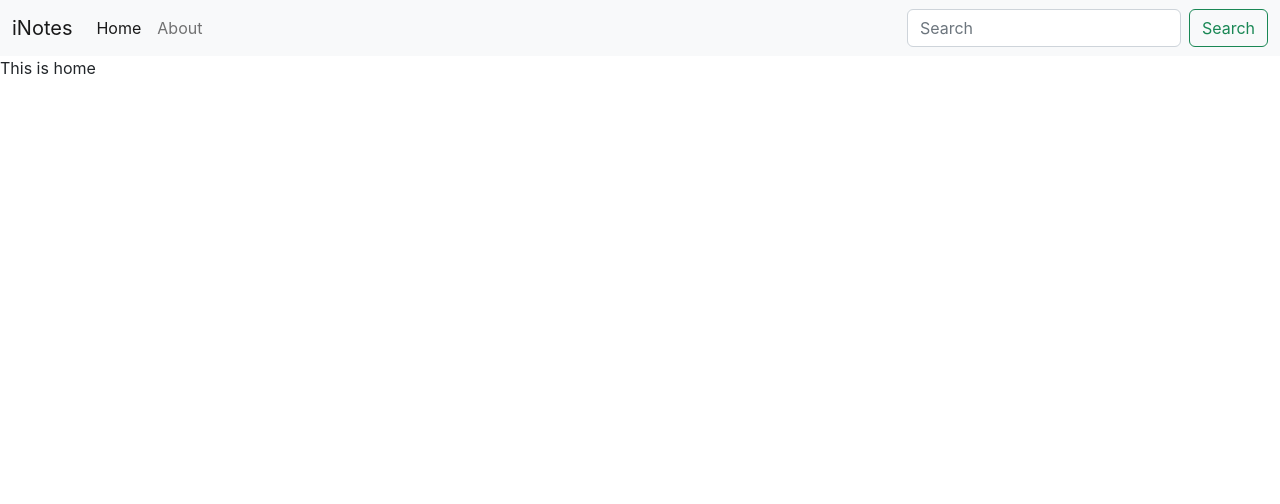
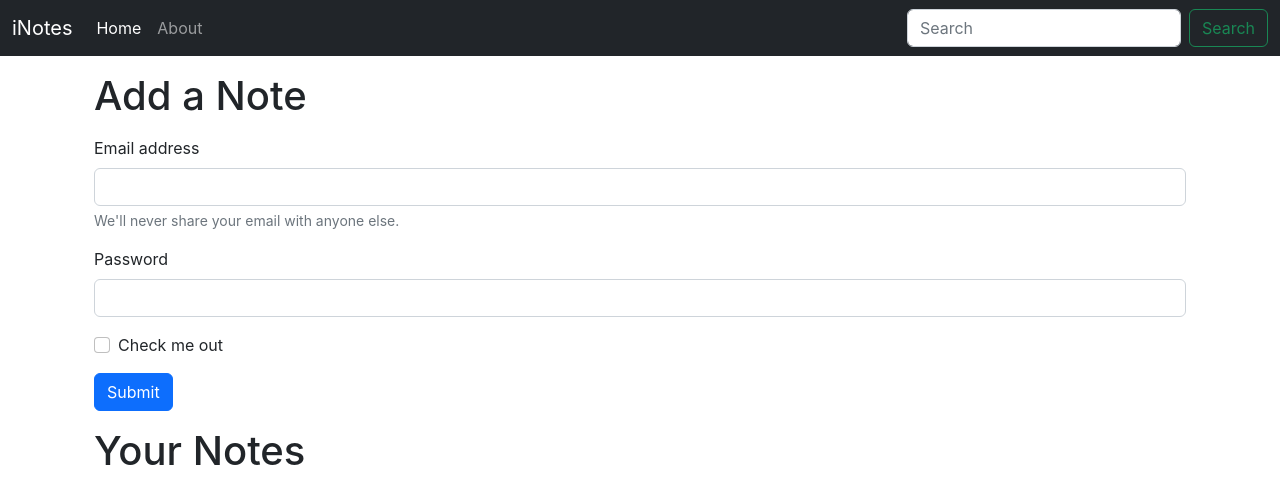
Before and after one commit to akj0712/iNotes-MERN, a React (Create React App) app: page / in a window 1280 px wide. Shown: the top 504 px of the page. Built offline with nearby package versions, Linux system fonts and the light colour scheme.

Commit message:
useLocation

```diff
--- a/src/App.js
+++ b/src/App.js
@@ -11,12 +11,12 @@
       <NoteState>
         <Router>
           <Navbar />
-          <Routes>
-            <Route path="/" element={<Home />} />
-          </Routes>
-          <Routes>
-            <Route path="/about" element={<About />} />
-          </Routes>
+          <div className="container">
+            <Routes>
+              <Route path="/" element={<Home />} />
+              <Route path="/about" element={<About />} />
+            </Routes>
+          </div>
         </Router>
       </NoteState>
     </>
--- a/src/components/About.js
+++ b/src/components/About.js
@@ -1,12 +1,7 @@
-import React, { useContext, useEffect } from "react";
-import noteContext from "../context/notes/noteContext";
+import React from "react";
 
 export const About = () => {
-  const a = useContext(noteContext);
-  useEffect(() => {
-    a.update();
-    // eslint-disable-next-line
-  }, []);
 
-  return <div>This is about {a.state.name}</div>;
+
+  return <div>This is about</div>;
 };
--- a/src/components/Home.js
+++ b/src/components/Home.js
@@ -1,6 +1,53 @@
 import React from "react";
 
-
 export const Home = () => {
-  return <div>This is home</div>;
+  return (
+    <div>
+      <div className="container my-3">
+        <h1>Add a Note</h1>
+        <form>
+          <div className="mb-3 my-3">
+            <label htmlFor="exampleInputEmail1" className="form-label">
+              Email address
+            </label>
+            <input
+              type="email"
+              className="form-control"
+              id="exampleInputEmail1"
+              aria-describedby="emailHelp"
+            />
+            <div id="emailHelp" className="form-text">
+              We'll never share your email with anyone else.
+            </div>
+          </div>
+          <div className="mb-3">
+            <label htmlFor="exampleInputPassword1" className="form-label">
+              Password
+            </label>
+            <input
+              type="password"
+              className="form-control"
+              id="exampleInputPassword1"
+            />
+          </div>
+          <div className="mb-3 form-check">
+            <input
+              type="checkbox"
+              className="form-check-input"
+              id="exampleCheck1"
+            />
+            <label className="form-check-label" htmlFor="exampleCheck1">
+              Check me out
+            </label>
+          </div>
+          <button type="submit" className="btn btn-primary">
+            Submit
+          </button>
+        </form>
+      </div>
+      <div className="container my-3">
+        <h1>Your Notes</h1>
+      </div>
+    </div>
+  );
 };
--- a/src/components/Navbar.js
+++ b/src/components/Navbar.js
@@ -1,9 +1,15 @@
-import React from "react";
-import { Link } from "react-router-dom";
+import React, { useEffect } from "react";
+import { Link, useLocation } from "react-router-dom";
 
 const Navbar = () => {
+  let location = useLocation();
+
+  useEffect(() => {
+    console.log(location.pathname);
+  }, [location]);
+
   return (
-    <nav className="navbar navbar-expand-lg bg-light">
+    <nav className="navbar navbar-expand-lg bg-dark navbar-dark">
       <div className="container-fluid">
         <Link className="navbar-brand" to="/">
           iNotes
@@ -22,12 +28,23 @@
         <div className="collapse navbar-collapse" id="navbarSupportedContent">
           <ul className="navbar-nav me-auto mb-2 mb-lg-0">
             <li className="nav-item">
-              <Link className="nav-link active" aria-current="page" to="/">
+              <Link
+                className={`nav-link ${
+                  location.pathname === "/" ? "active" : ""
+                }`}
+                aria-current="page"
+                to="/"
+              >
                 Home
               </Link>
             </li>
             <li className="nav-item">
-              <Link className="nav-link" to="/about">
+              <Link
+                className={`nav-link ${
+                  location.pathname === "/about" ? "active" : ""
+                }`}
+                to="/about"
+              >
                 About
               </Link>
             </li>
--- a/src/context/notes/NoteState.js
+++ b/src/context/notes/NoteState.js
@@ -1,24 +1,7 @@
 import NoteContext from "./noteContext";
-import { useState } from "react";
 const NoteState = (props) => {
-  const s1 = {
-    name: "Abhinav",
-    class: "2b",
-  };
-  const [state, setState] = useState(s1);
-  const update = () => {
-    setTimeout(() => {
-      setState({
-        name: "Abhishek",
-        class: "5b",
-      });
-    }, 1000);
-  };
-
   return (
-    <NoteContext.Provider value={{ state, update }}>
-      {props.children}
-    </NoteContext.Provider>
+    <NoteContext.Provider value={{}}>{props.children}</NoteContext.Provider>
   );
 };
 
```
